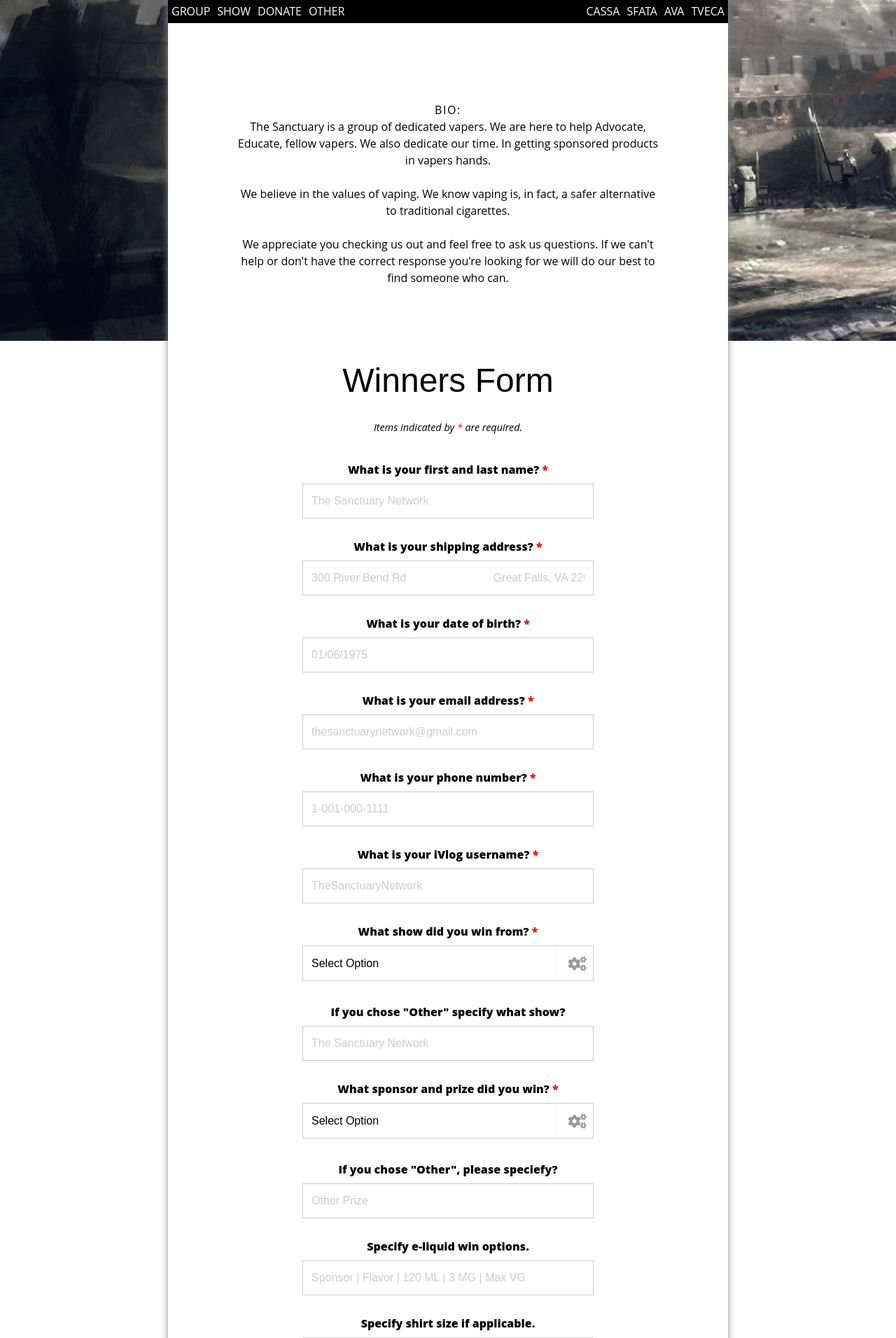
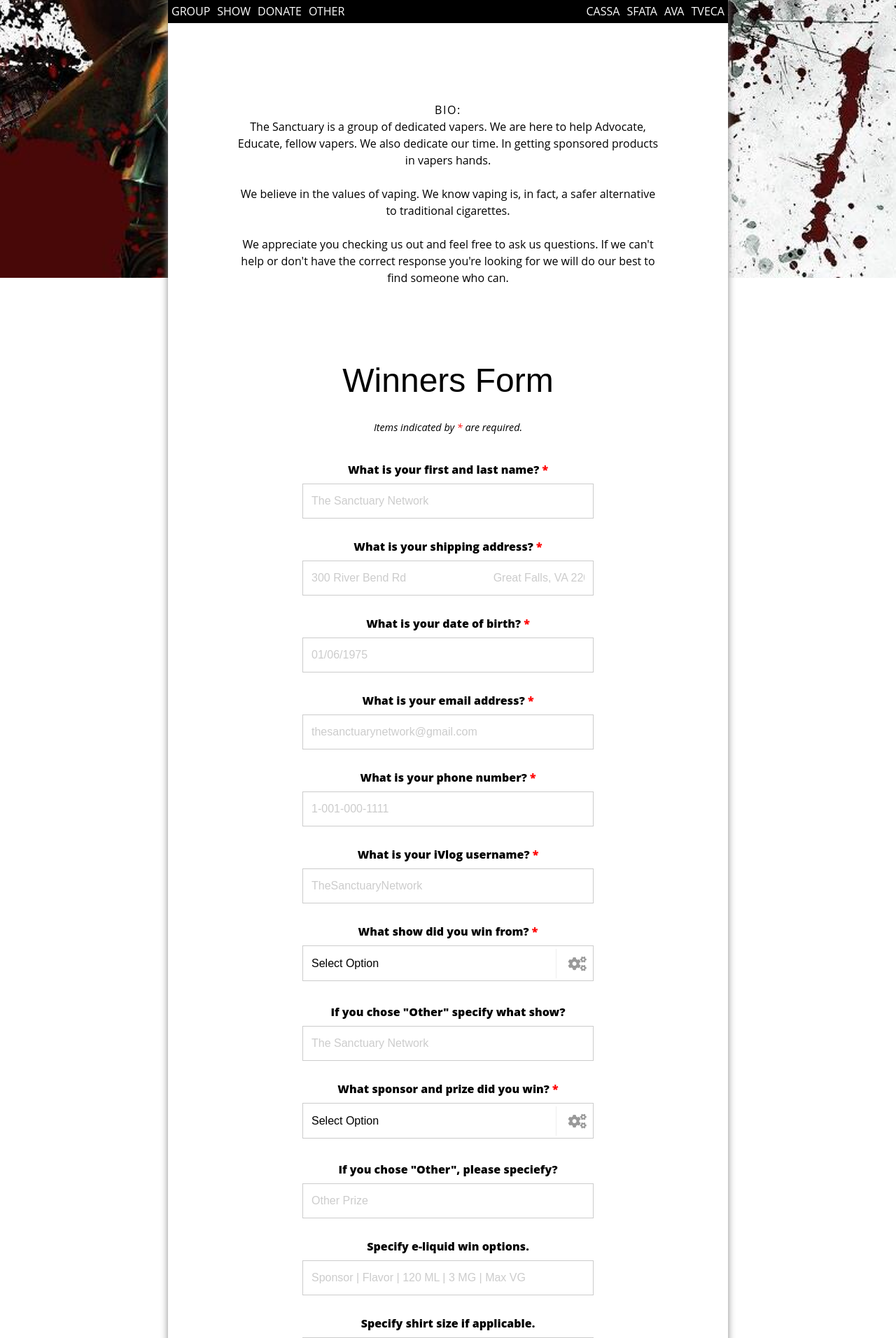
Before and after one commit to CSanctuary/sanctuary, a PHP site: page / in a window 1280 px wide. Shown: the part 713-2625 px from the top of the page at 70% size. Run offline with PHP 8.4, Linux system fonts and the light colour scheme.

Commit message:
Update style.css

```diff
--- a/style.css
+++ b/style.css
@@ -198,7 +198,7 @@ body {
          background-repeat: no-repeat;
          top: 0px;
          left: 0px;
-         background-image: url('https://raw.githubusercontent.com/CSanctuary/sanctuary/master/img%7Cvid%7Cdoc/temple.png');
+         background-image: url('https://github.com/CSanctuary/sanctuary/blob/master/img%7Cvid%7Cdoc/templarknight.png');
          z-index: -1;
     }
      h1 {
```
